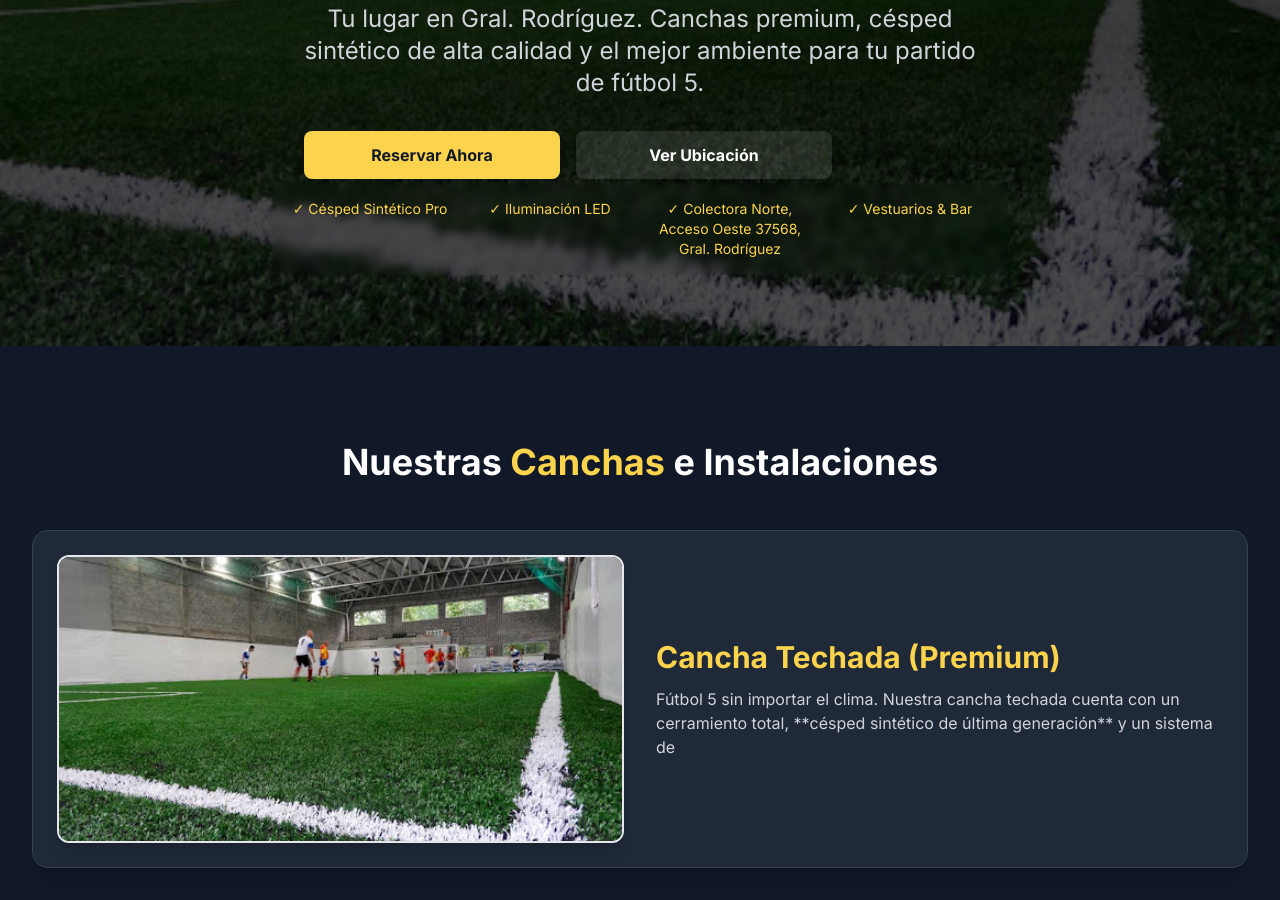
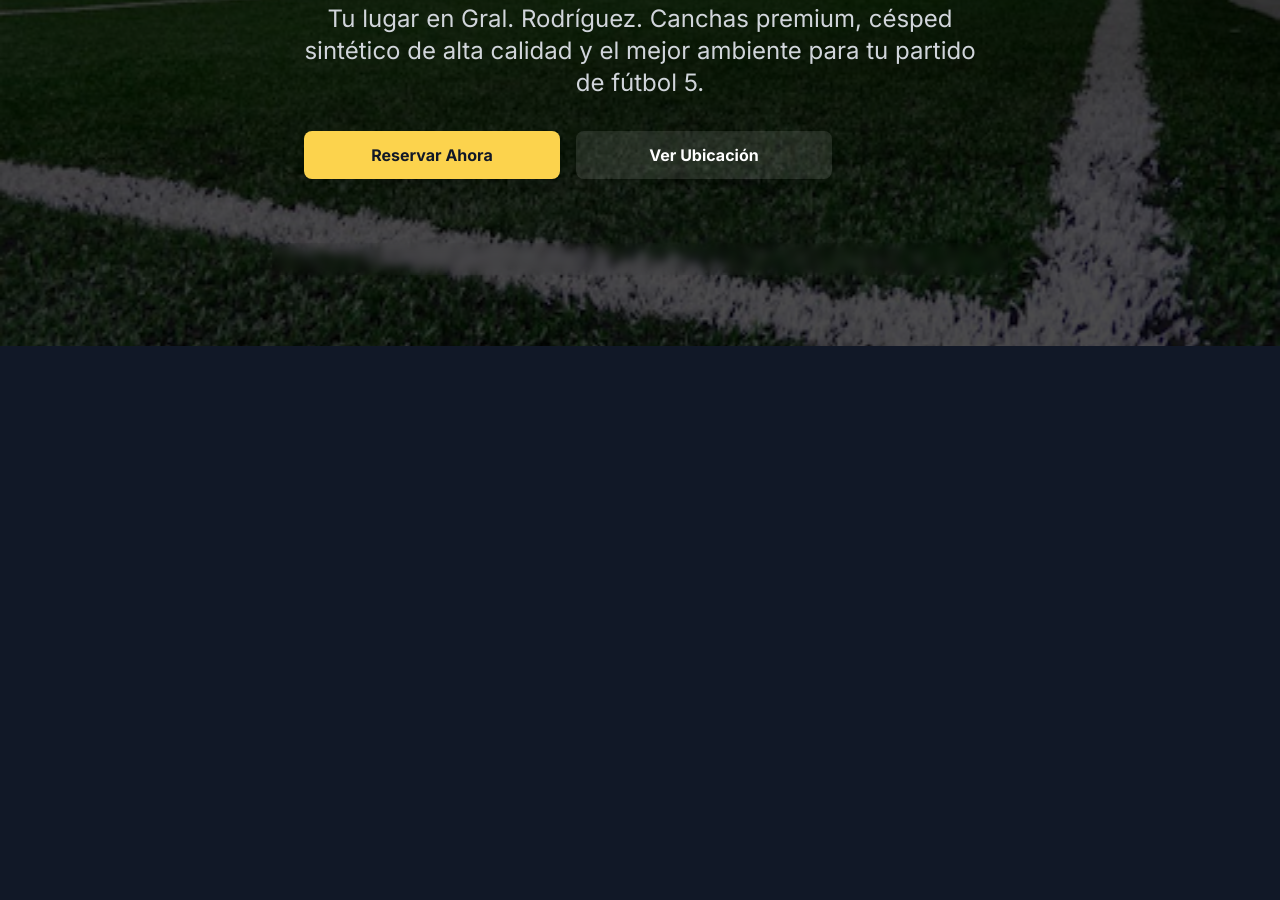
Before and after one commit to pablomendo/bigspinfutbol5, a plain HTML site: page index.html in a window 1280 px wide. Shown: the part 398-1298 px from the top of the page. After the commit the page ends 800 px from the top, so only its background shows below. Drawn offline with nearby package versions, Linux system fonts and the light colour scheme.

Commit message:
index.html

```diff
--- a/index.html
+++ b/index.html
@@ -11,12 +11,12 @@
     <style>
         :root {
             --color-primary: #fcd34d; /* Amarillo de Big Spin */
-            --color-dark: #111827; /* Gris muy oscuro / casi negro (similar a Samaa Padel) */
-            --color-card: #1f2937; /* Gris oscuro para cards */
-            --color-text-light: #e5e7eb; /* Gris claro para texto */
-            --color-available: #10b981; /* Verde esmeralda para disponible */
-            --color-reserved: #dc2626; /* Rojo para reservado */
-            --color-closed: #4b5563; /* Gris para cerrado */
+            --color-dark: #111827;
+            --color-card: #1f2937;
+            --color-text-light: #e5e7eb;
+            --color-available: #10b981;
+            --color-reserved: #dc2626;
+            --color-closed: #4b5563;
         }
         body {
             font-family: 'Inter', sans-serif;
@@ -27,7 +27,7 @@
         .text-primary { color: var(--color-primary); }
         .bg-primary { background-color: var(--color-primary); }
         .border-primary { border-color: var(--color-primary); }
-        .card { background-color: var(--color-card); } /* Nuevo estilo de tarjeta */
+        .card { background-color: var(--color-card); }
 
         /* Estilos específicos para slots */
         .hour-slot {
@@ -146,31 +146,3 @@
 
             <!-- Datos rápidos en la parte inferior del hero -->
             <div class="absolute bottom-0 left-0 right-0 p-4 card/50 backdrop-blur-sm">
-                <div class="max-w-7xl mx-auto grid grid-cols-2 md:grid-cols-4 gap-4 text-center text-sm font-medium">
-                    <p class="text-primary">✓ Césped Sintético Pro</p>
-                    <p class="text-primary">✓ Iluminación LED</p>
-                    <p class="text-primary">✓ Colectora Norte, Acceso Oeste 37568, Gral. Rodríguez</p>
-                    <p class="text-primary">✓ Vestuarios & Bar</p>
-                </div>
-            </div>
-        </div>
-    </section>
-    <!-- Fin Home / Hero Section -->
-
-
-    <!-- Content Wrapper -->
-    <div class="max-w-7xl mx-auto px-4 sm:px-6 lg:px-8 py-8 space-y-20">
-
-        <!-- 2. Canchas e Instalaciones (Galería más organizada) -->
-        <section id="canchas" class="pt-16">
-            <h2 class="text-4xl font-bold text-center mb-12 text-white">Nuestras <span class="text-primary">Canchas</span> e Instalaciones</h2>
-
-            <div class="space-y-12">
-
-                <!-- Cancha Techada -->
-                <div class="grid md:grid-cols-2 gap-8 items-center card p-6 rounded-2xl shadow-xl border border-gray-700">
-                    <img src="assets/cancha-techada.jpeg" alt="Cancha Techada" class="w-full h-72 object-cover rounded-xl shadow-lg border-2 border-primary/50">
-                    <div>
-                        <h3 class="text-3xl font-bold text-primary mb-3">Cancha Techada (Premium)</h3>
-                        <p class="text-gray-300">
-                            Fútbol 5 sin importar el clima. Nuestra cancha techada cuenta con un cerramiento total, **césped sintético de última generación** y un sistema de
```
